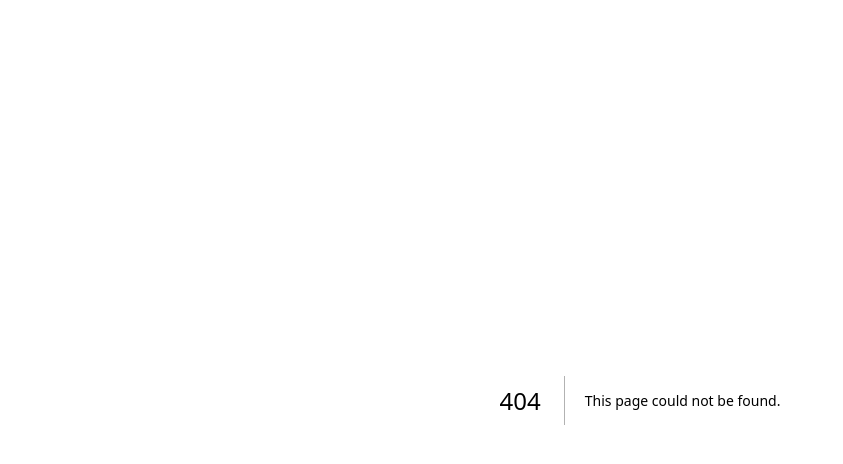
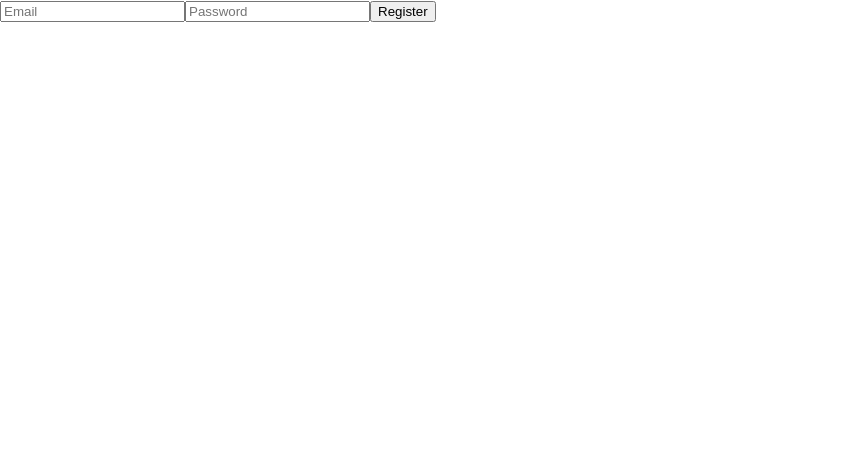
Before and after one commit to jamalshamsi1988/authentication-librery-next-auth, a Next.js app: page /signup in a window 1280 px wide. Before the commit this address had no page. Shown: the top 464 px of the page, without its empty margins (0-843 px from the left). Built offline with nearby package versions, Linux system fonts and the light colour scheme.

Commit message:
login form created

```diff
--- a/pages/api/auth/signup.js
+++ b/pages/api/auth/signup.js
@@ -1,4 +1,3 @@
-import User from "../../../models/User";
 import { hashPassword } from "../../../utils/auth";
 import connectDB from "../../../utils/connectDB";
 import User from './../../../models/User';
@@ -28,8 +27,8 @@ async function handler(req,res){
 
     const hashedPassword = await hashPassword(password);
     const newUser = await User.create({email : email , password : hashedPassword});
-
-    res.status(201).json({status : "success" , message : "User Created"})
+            console.log(newUser);
+    res.status(201).json({status : "success" , message : "User Created"});
 
 }
 
--- a/pages/index.js
+++ b/pages/index.js
@@ -1,11 +1,13 @@
 
 
+import Link from 'next/link'
 import styles from '../styles/Home.module.css'
 
 export default function Home() {
   return (
     <div className={styles.container}>
       <h1>Next-Auth Cridentials</h1>
+      <button><Link href="/signup">Sign Up || Register</Link></button>
     </div>
   )
 }
--- /dev/null
+++ b/pages/signup.js
@@ -0,0 +1,31 @@
+import { useRouter } from 'next/router';
+import {useState} from 'react'
+
+const SignUp = () => {
+  const [email , setEmail] = useState("");
+  const [password , setPassword] = useState("");
+
+  const router = useRouter();
+
+  const signUpHandler = async ()=>{
+    const res = await fetch("/api/auth/signup" , {
+      method : "POST" ,
+      body : JSON.stringify({email,password}),
+      headers: {'Content-type': 'application/json'}
+    });
+    const data = await res.json();
+          console.log(data)
+    if (data.status === "success") router.push("/signin");
+  }
+
+
+  return (
+    <div>
+      <input placeholder='Email' type='text' value={email} onChange={e => setEmail(e.target.value)} />
+      <input placeholder='Password' type='password' value={password} onChange={e => setPassword(e.target.value)} />
+      <button onClick={signUpHandler}>Register</button>
+    </div>
+  )
+}
+
+export default SignUp;
```
Also changed, not shown: 1 other file (tests, documents, lock files or other folders).
